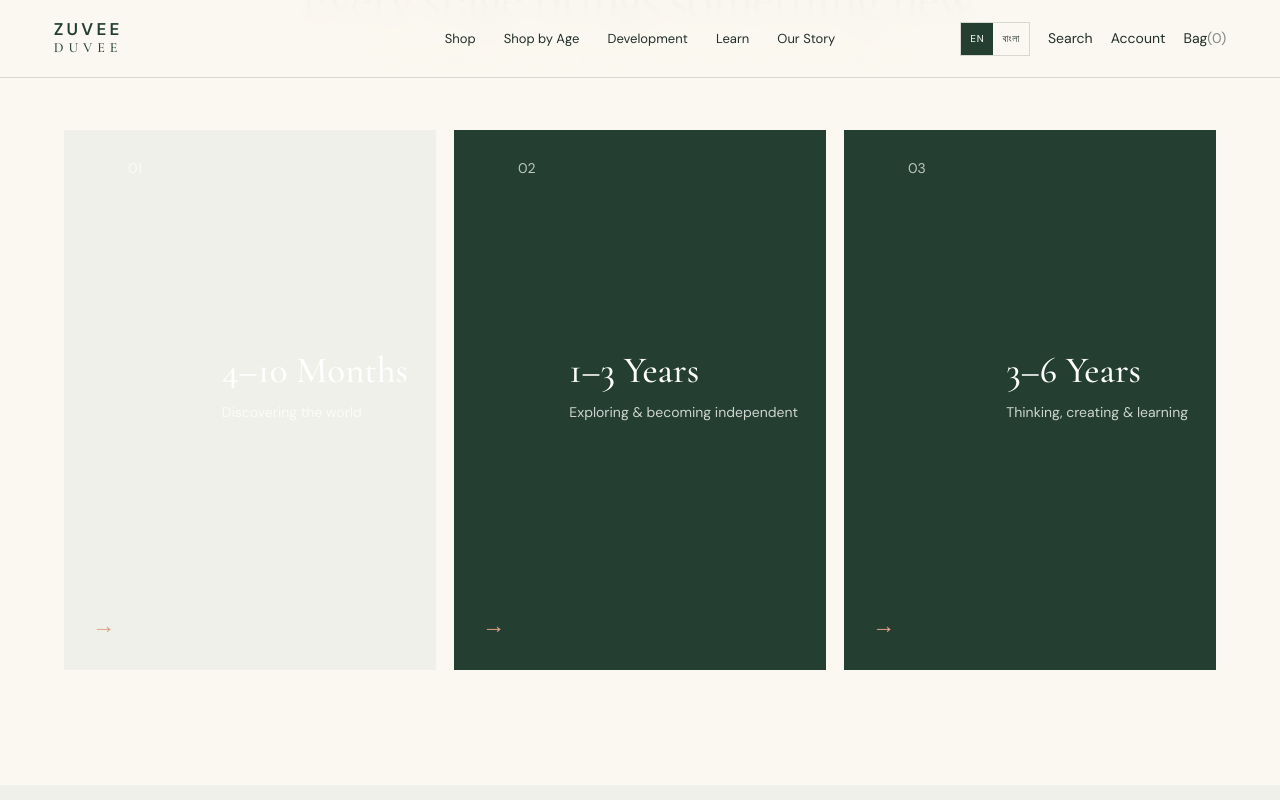
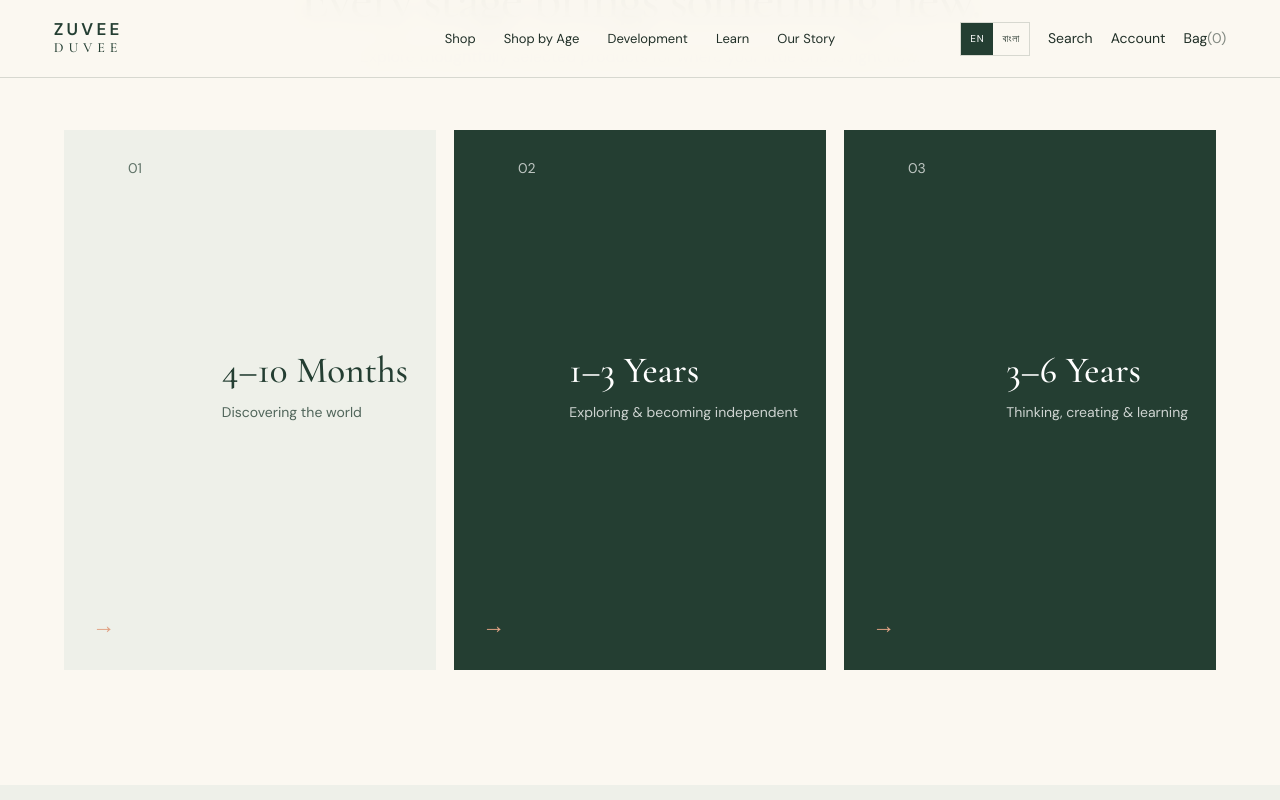
Before and after one commit to Istiakzishan/Zuvee-Duvee-site, a Next.js app: page / in a window 1280 px wide. In both pictures the pointer is over the link 250 px from the left and 1375 px from the top of the page. Shown: the part 975-1775 px from the top of the page. Built offline with nearby package versions, Linux system fonts and the light colour scheme; no server answers.

Commit message:
Fix age card hover text color (#3)

```diff
--- a/app/globals.css
+++ b/app/globals.css
@@ -62,8 +62,7 @@ h1 { font-size:clamp(54px,5.3vw,82px); line-height:.93; max-width:620px; margin-
 .age-photo { position:absolute; inset:0; background:url('/age-zuvee-duvee.webp') center/cover no-repeat; transition:transform .5s; }
 .age-photo:after { content:""; position:absolute; inset:25% 0 0; background:linear-gradient(transparent,rgba(21,34,27,.78)); }
 .age-card:hover .age-photo { transform:scale(1.025); }
-.age-card:hover { background:#eef0e9; color:white; }
-.age-card:hover .age-photo { transform:scale(1.025); }
+.age-card:hover { background:#eef0e9; color:var(--green); }
 .age-card:hover>b { color:#e0a183; }
 .age-card>span,.age-card>div,.age-card>b { position:relative; z-index:1; }
 .age-card>span { font-size:11px; opacity:.7; align-self:start; }
```
